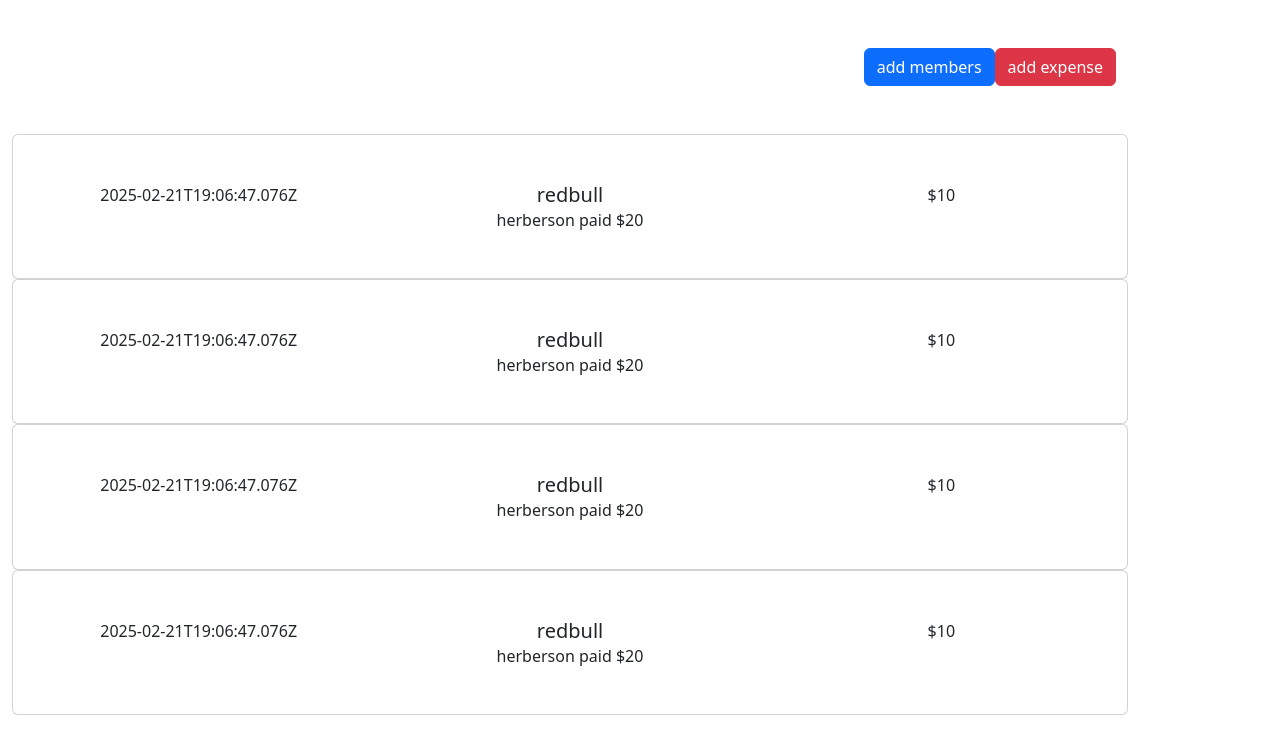
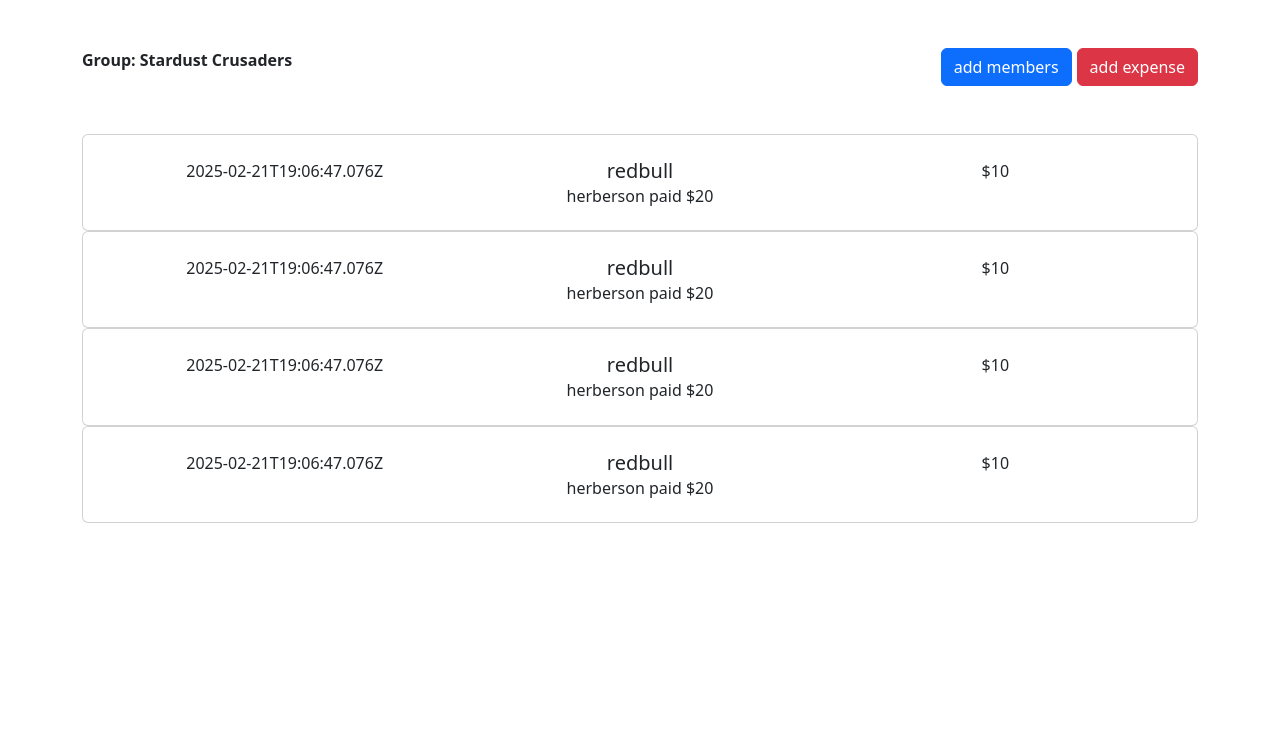
Before and after one commit to LORDBABUINO/splitr, a React (Create React App) app: page / in a window 1280 px wide. Shown: the top 754 px of the page. Built offline with nearby package versions, Linux system fonts and the light colour scheme.

Commit message:
feat: adds group names

```diff
--- a/src/App.css
+++ b/src/App.css
@@ -45,12 +45,26 @@ html {
   }
 }
 
-.container {
-  margin: 48px 0;
+.master-container {
+  margin: 48px auto;
 }
 
 .header {
   display: flex;
-  align-items: flex-end;
+  justify-content: space-between;
+  margin-bottom: 48px;
+  padding: 0;
+}
+
+.group-name {
+  text-align: start;
+  font-size: 16px;
+  font-weight: 700;
+  padding: 0;
+}
+
+.button-group {
+  display: flex;
   justify-content: flex-end;
+  padding: 0;
 }
--- a/src/App.js
+++ b/src/App.js
@@ -34,13 +34,20 @@ const expenses = [
   },
 ];
 
+const groupName = "Stardust Crusaders";
+
 function App() {
   return (
     <div className="App">
-      <Container>
+      <Container className="master-container">
         <Container className="header">
-          <Button variant="primary">add members</Button>
-          <Button variant="danger">add expense</Button>
+          <Container className="group-name">Group: {groupName}</Container>
+          <Container className="button-group">
+            <Button variant="primary" style={{ marginRight: "5px" }}>
+              add members
+            </Button>
+            <Button variant="danger">add expense</Button>
+          </Container>
         </Container>
         {expenses.map((expense, index) => (
           <Expense {...expense} key={index} />
--- a/src/expense/style.css
+++ b/src/expense/style.css
@@ -1,3 +1,4 @@
 .card {
   flex-direction: row;
+  padding: 24px;
 }
```
